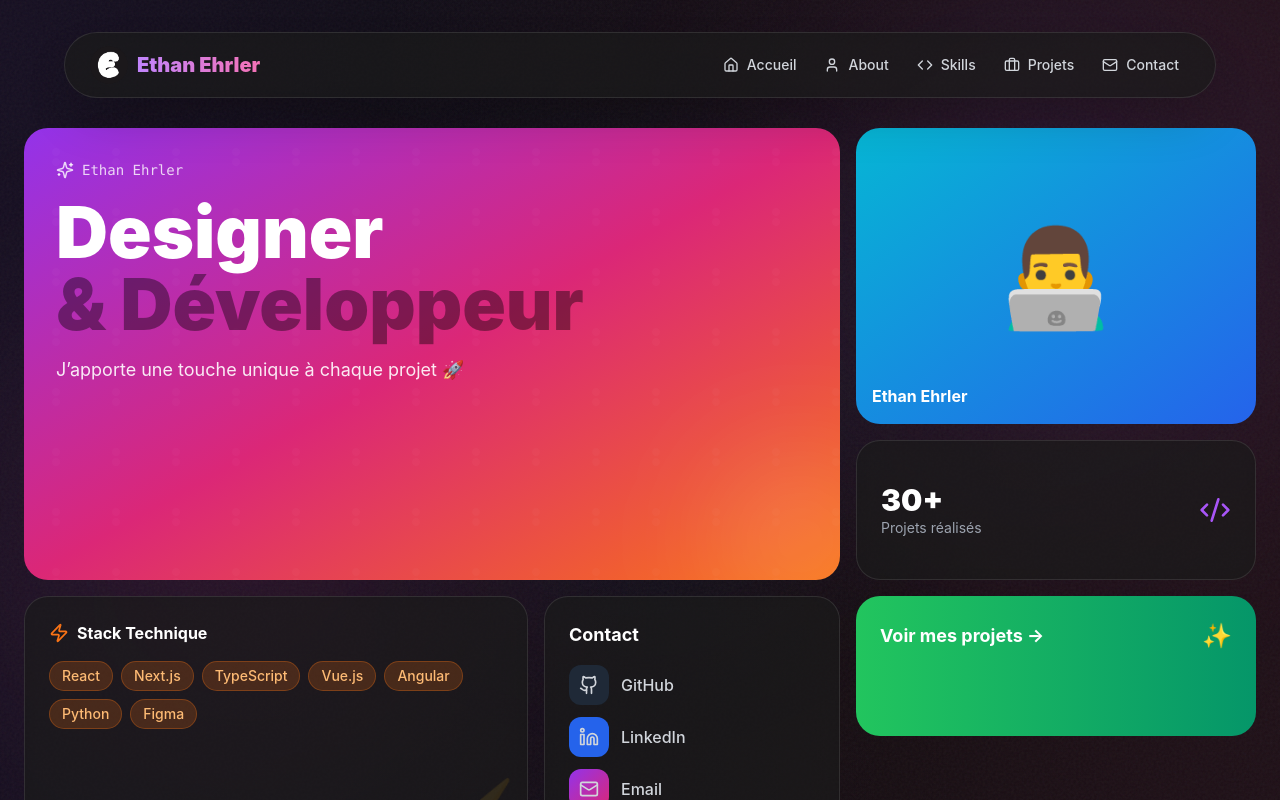
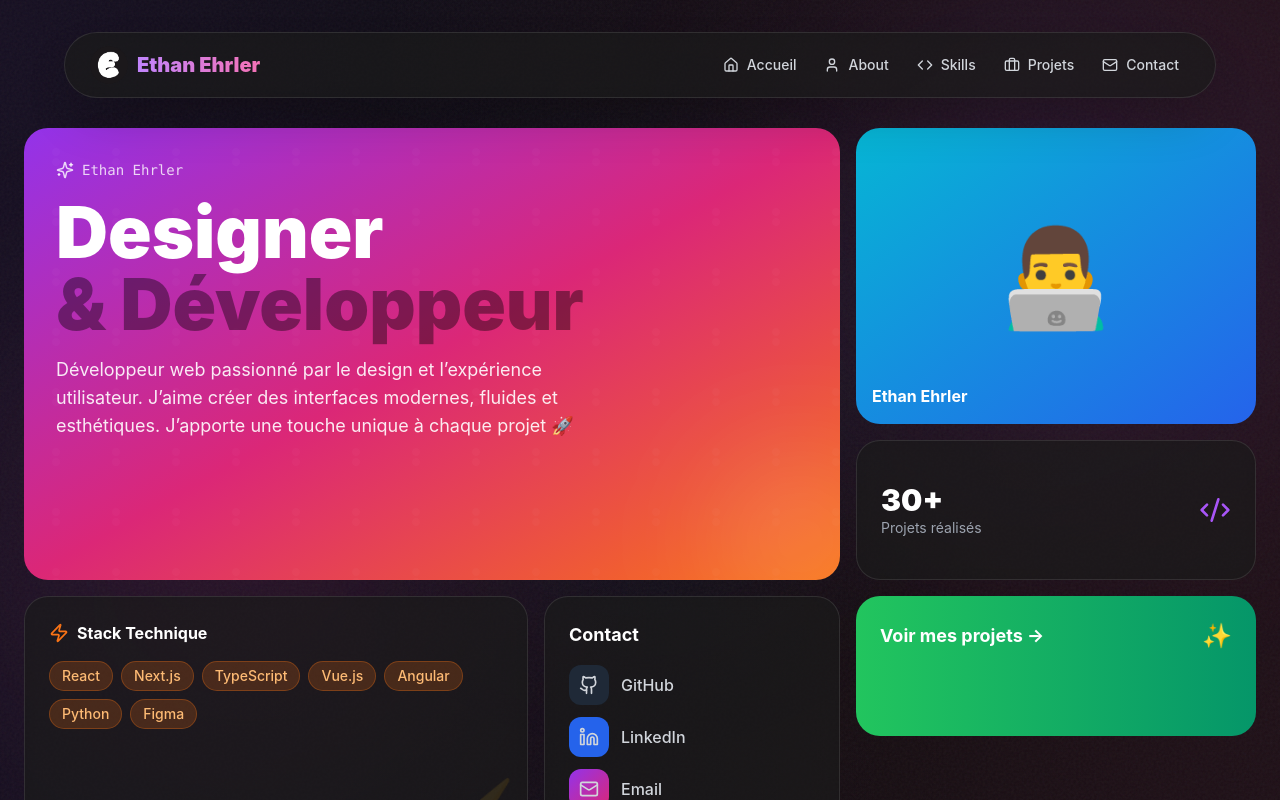
Before and after one commit to Erlow38/erlow38.github.io, a Next.js app: page / in a window 1280 px wide. Shown: the top 800 px of the page. Built offline with nearby package versions, Linux system fonts and the light colour scheme.

Commit message:
Enhance project descriptions in BentoProjects component to include collaboration details and recognition for the Intemporal project. Update Hero component text for improved clarity on web development passion and design focus.

```diff
--- a/components/BentoProjects.tsx
+++ b/components/BentoProjects.tsx
@@ -20,7 +20,7 @@ const BentoProjects = () => {
       color: 'from-violet-500 to-purple-600',
       tags: ['HTML', 'CSS', 'TypeScript', 'Next.js', 'Blender'],
       size: 'large',
-      fullDescription: 'Rocket Decals est un projet alliant site web et communauté Discord, permettant aux joueurs de Rocket League de commander et télécharger leurs propres stickers personnalisés, directement utilisables via BakkesMod et AlphaConsole.',
+      fullDescription: 'Rocket Decals est un projet alliant site web et communauté Discord, permettant aux joueurs de Rocket League de commander et télécharger leurs propres stickers personnalisés, directement utilisables via BakkesMod et AlphaConsole. Le projet est réalisé avec un ami artiste : je m’occupe principalement du développement du site, ainsi que de la communication et de la démarche partenariale. Nous collaborons régulièrement avec des créateurs de contenu et influenceurs totalisant plusieurs centaines de milliers d’abonnés, afin de proposer des designs uniques et renforcer la visibilité de la communauté.',
       images: ['/projects/rocket-decals/1.png', '/projects/rocket-decals/2.png'],
       demoUrl: 'https://rocket-decals.com',
       githubUrl: 'https://github.com/Rocket-Decals/rocket-decals.github.io',
@@ -114,7 +114,7 @@ const BentoProjects = () => {
       color: 'from-indigo-500 to-blue-600',
       tags: ['HTML', 'CSS', 'JavaScript', 'PHP', 'SQLite', 'UML', 'WebSocket'],
       size: 'small',
-      fullDescription: 'Dans le cadre de ma formation à l\'IUT 2 de Grenoble, j\'ai eu l\'occasion de travailler sur le projet Intemporal. Ce projet était un site de vente aux enchères de montres, permettant de vendre et d\'acheter des montres.',
+      fullDescription: 'Dans le cadre de ma formation à l\'IUT 2 de Grenoble, j\'ai eu l\'occasion de travailler sur le projet Intemporal. Ce projet était un site de vente aux enchères de montres, permettant de vendre et d\'acheter des montres. Nous avons obtenu un prix du jury de l\'IUT Informatique de Grenoble pour la qualité de notre prototype.',
       images: ['/projects/intemporal/1.png', '/projects/intemporal/2.png', '/projects/intemporal/3.png', '/projects/intemporal/4.png'],
       demoUrl: 'https://docs.google.com/document/d/1ocvxQ9nPROopoYBKqNfltIVitiJN1vFm_hQEb5EWIsM/edit?tab=t.0#heading=h.z6ne0og04bp5',
       year: '2023',
--- a/components/Hero.tsx
+++ b/components/Hero.tsx
@@ -37,7 +37,7 @@ const Hero = () => {
                 <span className="text-black/40">& Développeur</span>
               </h1>
               <p className="text-white/90 text-sm md:text-base lg:text-lg max-w-xl">
-              J’apporte une touche unique à chaque projet 🚀
+              Développeur web passionné par le design et l’expérience utilisateur. J’aime créer des interfaces modernes, fluides et esthétiques. J’apporte une touche unique à chaque projet 🚀
               </p>
             </div>
 
```
